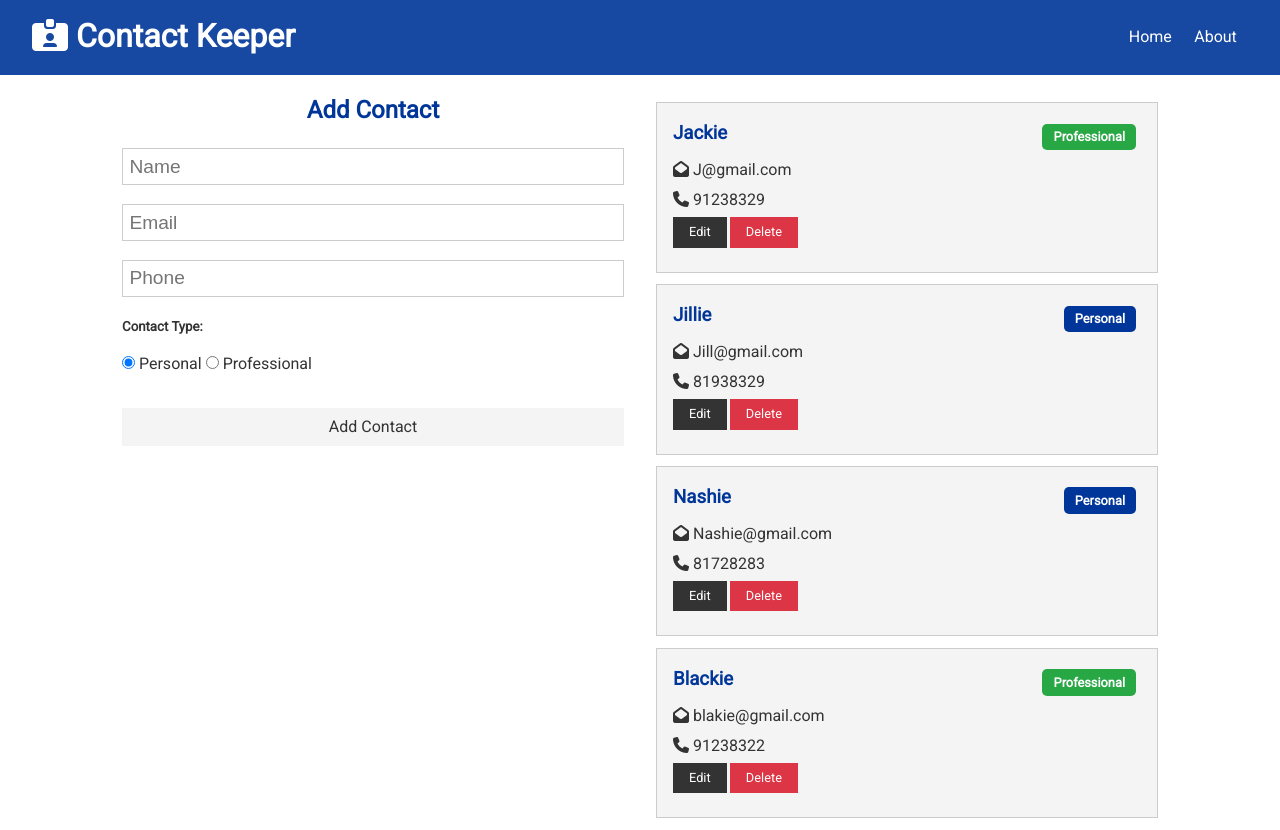
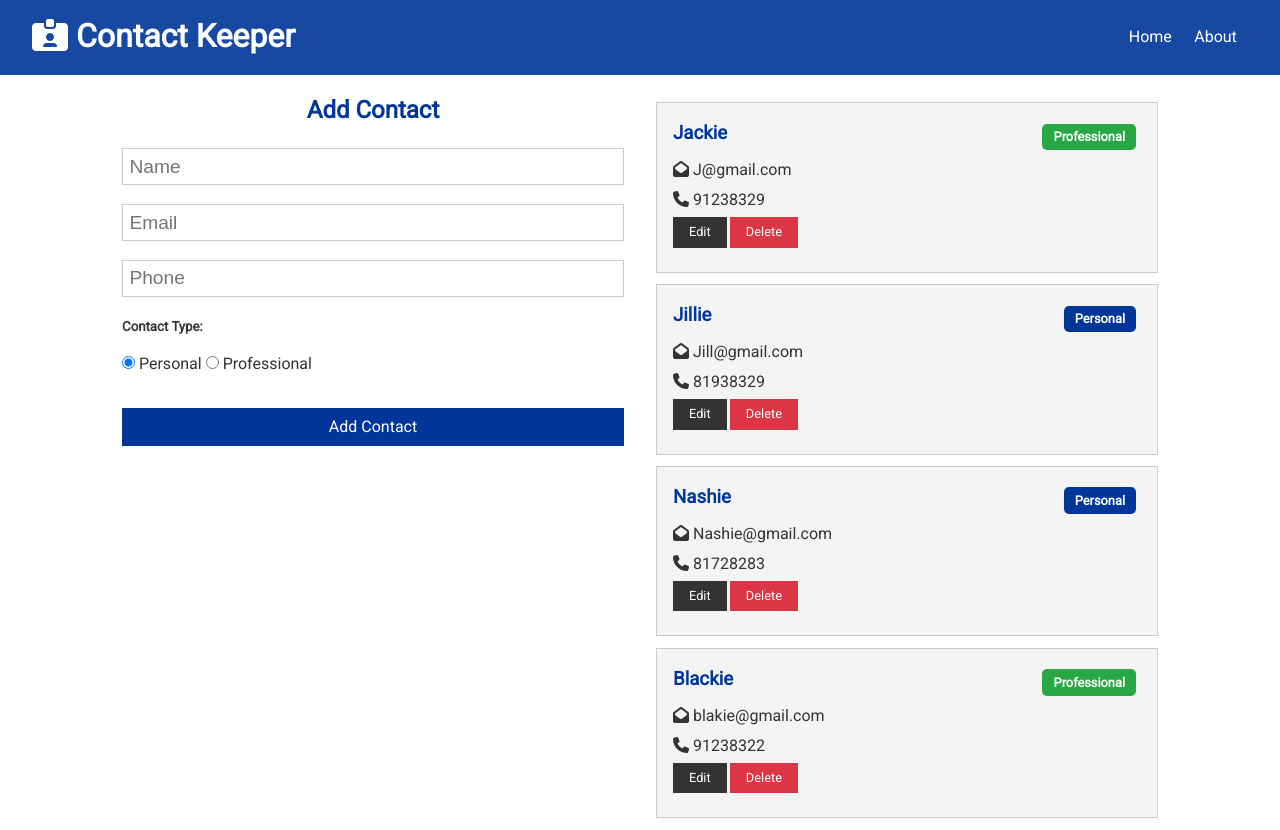
Before and after one commit to mhdns/ContactKeeper, a React (Create React App) app in the folder client/: page / in a window 1280 px wide. Built offline with nearby package versions, Linux system fonts and the light colour scheme.

Commit message:
Implement Clear button, made the title and submit button change when in edit "mode".

```diff
--- a/client/src/components/contact/ContactForm.js
+++ b/client/src/components/contact/ContactForm.js
@@ -1,10 +1,11 @@
 import React, { useState, useContext, useEffect } from 'react'
 import ContactContext from '../../context/contact/contactContext';
+import { CLEAR_CURRENT } from '../../context/types';
 
 const ContactForm = () => {
   const contactContext = useContext(ContactContext);
 
-  const { addContact, current } = contactContext;
+  const { addContact, current, clearCurrent } = contactContext;
 
   useEffect(() => {
     if(current !== null) {
@@ -23,6 +24,16 @@ const ContactForm = () => {
 
   const onChamge = e => setContact({...contact, [e.target.name]: e.target.value});
 
+  const clearAll = () => {
+    clearCurrent();
+    setContact({
+      name:'',
+      phone:'',
+      email:'',
+      type:'personal'
+    })
+  }
+
   const onSubmit = e => {
     e.preventDefault();
     addContact(contact);
@@ -35,7 +46,7 @@ const ContactForm = () => {
   }
   return (
     <form onSubmit={onSubmit}>
-      <h2 className='text-primary'>Add Contact</h2>
+      <h2 className='text-primary'>{current ? 'Update Contact' : 'Add Contact'}</h2>
       <input type='text' placeholder='Name' name='name' value={name} onChange={onChamge}/>
       <input type='email' placeholder='Email' name='email' value={email} onChange={onChamge}/>
       <input type='text' placeholder='Phone' name='phone' value={phone} onChange={onChamge}/>
@@ -46,8 +57,14 @@ const ContactForm = () => {
       {' '}{'Professional'}{' '}
 
       <div>
-        <input type='submit' value='Add Contact' className='btn btn-ptimary btn-block'/>
+        <input type='submit' value={current ? 'Update Contact' : 'Add Contact'} className='btn btn-primary btn-block'/>
       </div>
+      {current &&
+        <div>
+          <button className='btn btn-light btn-block' onClick={clearAll}>
+            Clear
+          </button>
+        </div>}
     </form>
   )
 }
```
